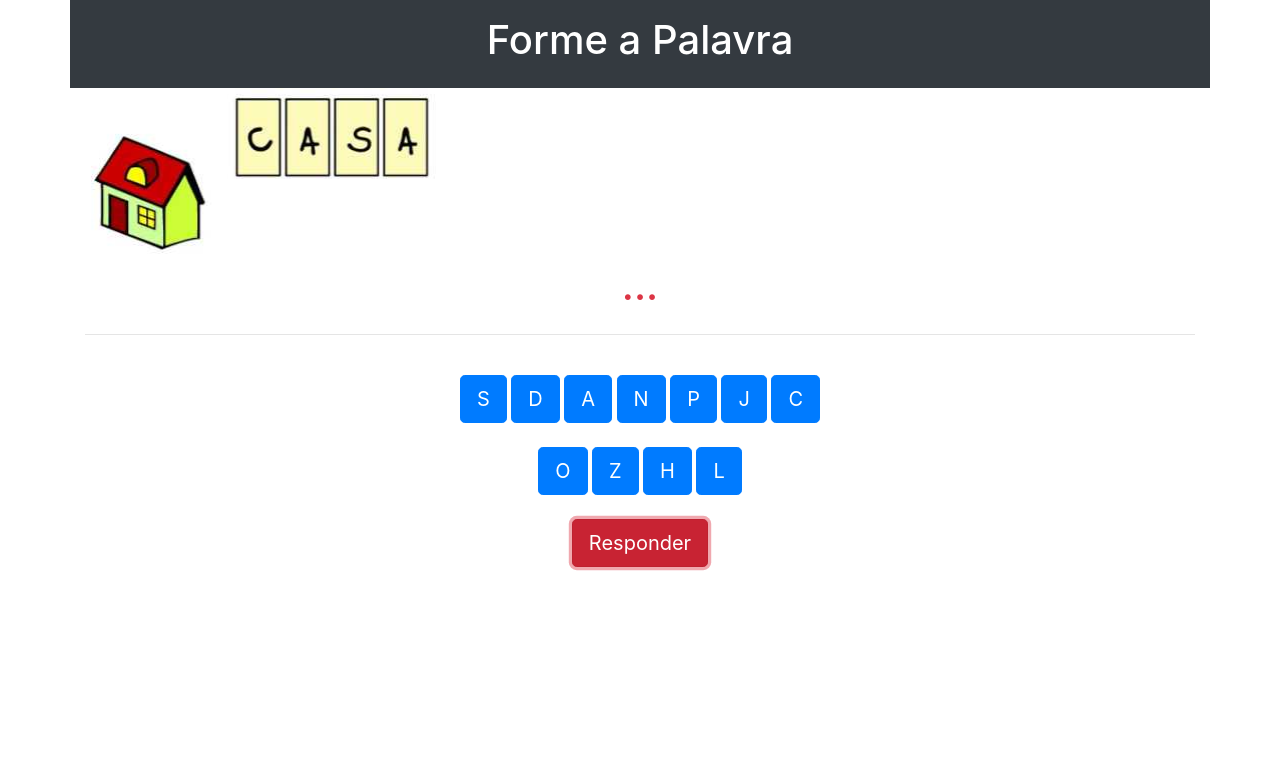
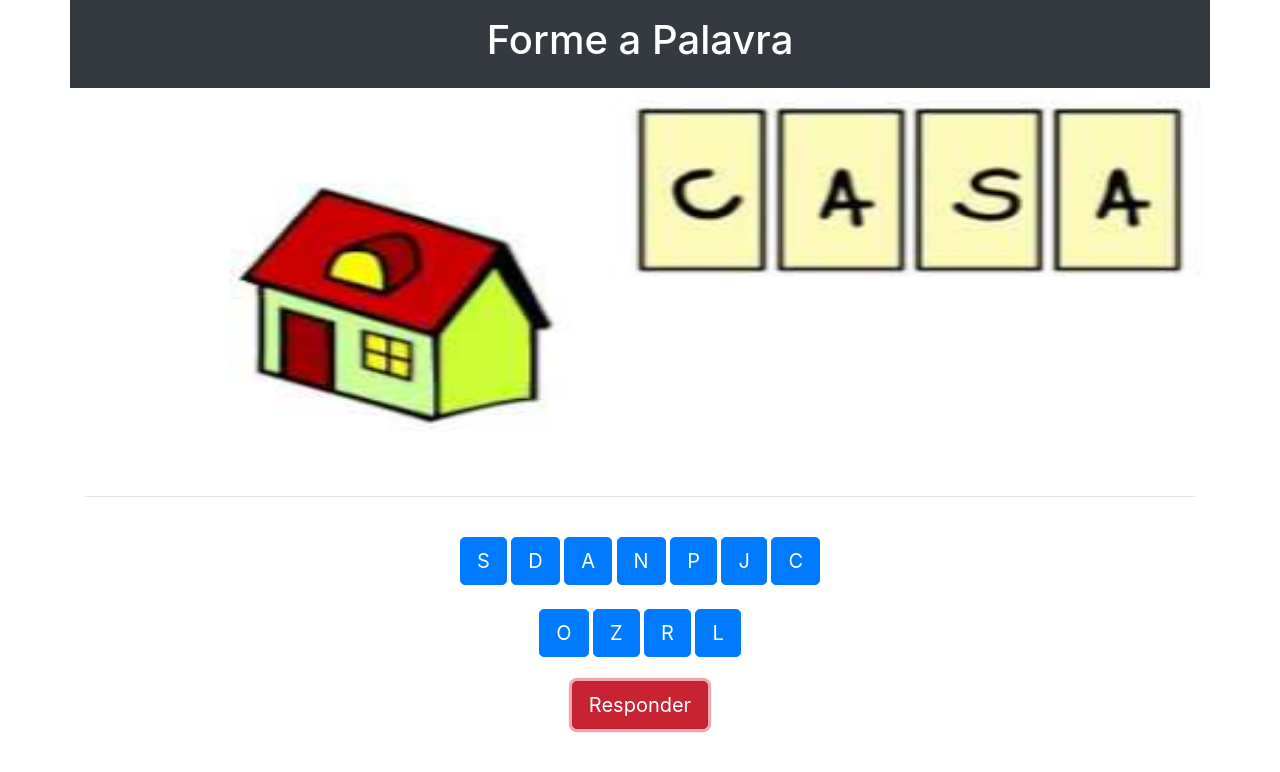
Before and after one commit to AraujoRodolfo/FormePalavras, a website: page www/index.html in a window 1280 px wide. Both pictures are taken after a click on the button "Responder". Drawn offline with nearby package versions, Linux system fonts and the light colour scheme.

Commit message:
Alteração para uso com mais imagens..usando array

```diff
--- a/www/css/style.css
+++ b/www/css/style.css
@@ -1,3 +1,5 @@
 #pergunta{
-  height: 150px;
+  width: 80vw;
+  margin-left: 10vw;
+  max-height: 45vh;
 }
--- a/www/index.html
+++ b/www/index.html
@@ -18,8 +18,8 @@
       </div>
   </div>
   <div class="row">
-    <div class="col-sm-12" id="pergunta">
-      <img src="img/casa.png">
+    <div class="col-sm-12 pergunta">
+      <img src="img/cas2.png" id="pergunta">
     </div>
   </div>
   <br>
@@ -42,7 +42,7 @@
       <br><br>
       <button class="btn btn-primary btn-lg alternativa">O</button>
       <button class="btn btn-primary btn-lg alternativa">Z</button>
-      <button class="btn btn-primary btn-lg alternativa">H</button>
+      <button class="btn btn-primary btn-lg alternativa">R</button>
       <button class="btn btn-primary btn-lg alternativa">L</button>
 
     </div>
--- a/www/lib/app.js
+++ b/www/lib/app.js
@@ -1,25 +1,37 @@
-// This is a JavaScript file
-function alertDismissed() {}
+function alertDismissed() {
+    np++;
+    $('#pergunta').attr('src','img/'+perguntas[np]);
+    $('#display').html('');
+    resposta = "";
+}
 
   var resposta = "";
+  var perguntas = ['casa.png','carro.png'];
+  var certas = ['CASA','CARRO'];
+  var np = 0;
 
+  $(document).ready(function(){
+    $('#pergunta').attr('src','img/'+perguntas[np]);
+  });
 
   $(document).on('click','.alternativa',function(){
     resposta += $(this).html();
-    navigator.vibrate(500);
+    navigator.notification.beep(1);
     $('#display').html(resposta);
   });
 
   $(document).on('click','#responder',function(){
 
-    if(resposta == "CASA"){
+    if(resposta == certas[np]){
       navigator.notification.alert(
           'Parabéns! Você acertou.',
           alertDismissed,
           'Game',
-          'Fechar'
+          'Continuar'
       );
     }else{
-      navigator.vibrate(3000);
+      resposta ="";
+      navigator.vibrate(2000);
+      $('#display').html('');
     }
   });
```
Also changed, not shown: config.xml (+3 -5 lines), www/img/carro.png (added), www/manifest.json (added).
